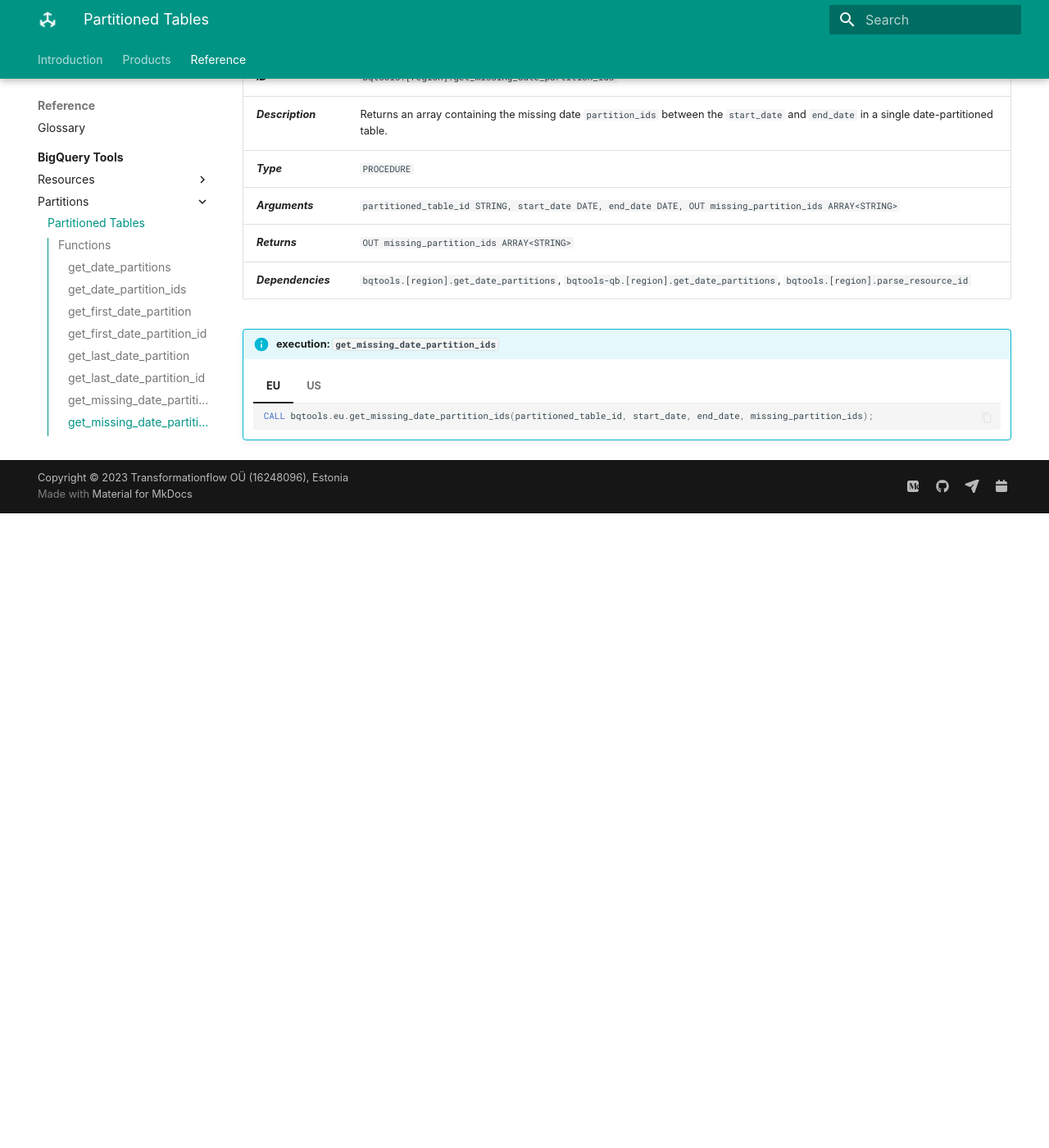
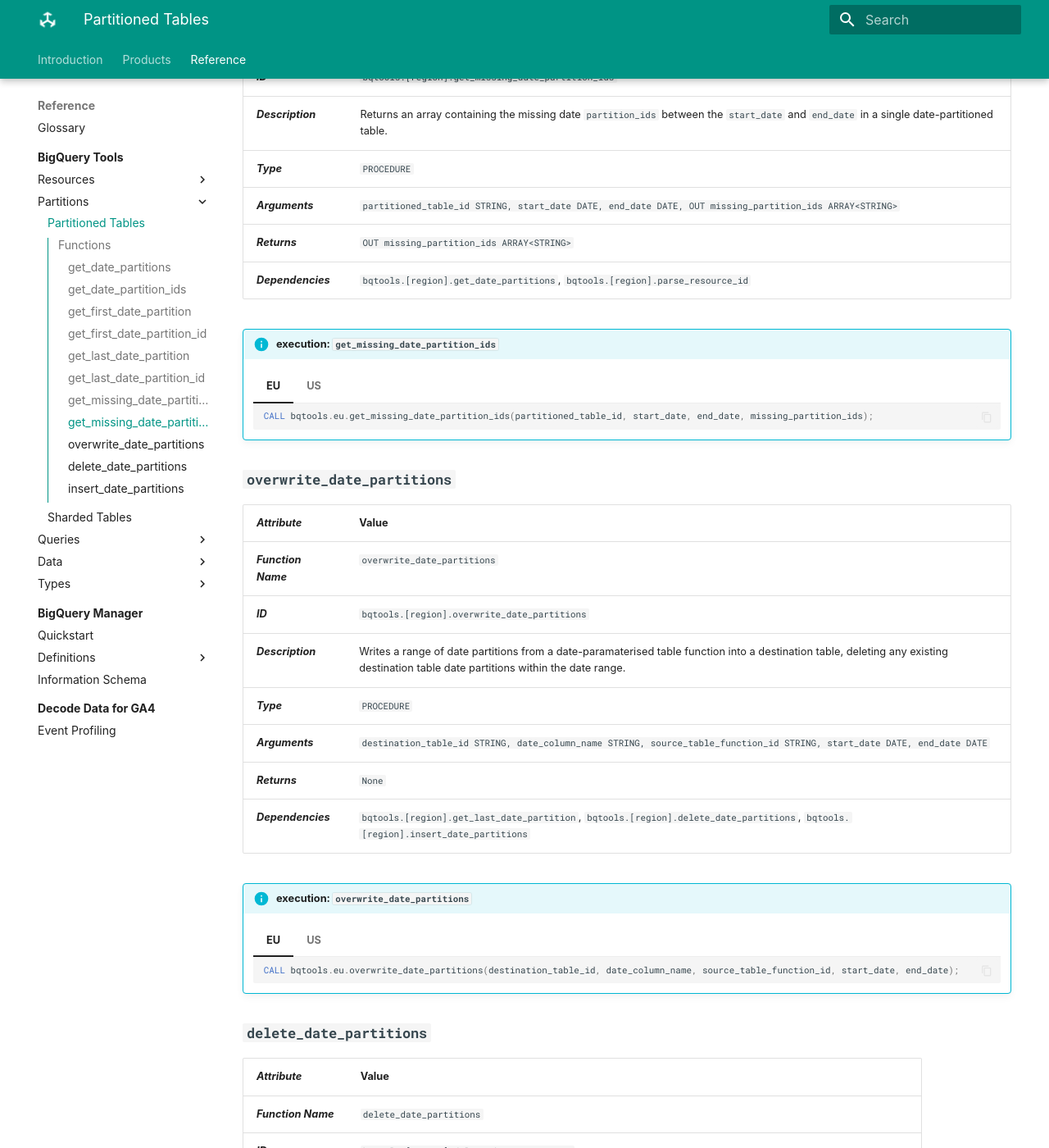
Before and after one commit to transformationflow/transformationflow.github.io, an MkDocs documentation site: the page built from docs/reference/bqtools/partitions/partitioning.md, in a window 1280 px wide and 1400 px high, scrolled down 4770 px. Shown: the whole window at 82% size. Built offline with MkDocs 1.6.1 and Material for MkDocs 9.7.7, drawn with Linux system fonts in a browser that asks for light colours; some web fonts are replaced; before the commit the page ends 5396 px from its top, so only the background shows below that; some of the changed text lies outside the part shown.

Commit message:
added partition functions

````diff
--- a/docs/reference/bqtools/partitions/partitioning.md
+++ b/docs/reference/bqtools/partitions/partitioning.md
@@ -54,7 +54,7 @@
 _**Type**_ | `PROCEDURE`
 _**Arguments**_ | `partitioned_table_id STRING, OUT first_partition DATE`
 _**Returns**_ | `OUT first_partition DATE`
-_**Dependencies**_ | `bqtools.[region].get_date_partitions`, `bqtools-qb.[region].get_date_partitions`, `bqtools.[region].parse_resource_id`
+_**Dependencies**_ | `bqtools.[region].get_date_partitions`, `bqtools.[region].parse_resource_id`
 
 !!! info "execution: `get_first_date_partition`"
     === "EU"
@@ -98,7 +98,7 @@
 _**Type**_ | `PROCEDURE`
 _**Arguments**_ | `partitioned_table_id STRING, OUT last_partition DATE`
 _**Returns**_ | `OUT last_partition DATE`
-_**Dependencies**_ | `bqtools.[region].get_date_partitions`, `bqtools-qb.[region].get_date_partitions`, `bqtools.[region].parse_resource_id`
+_**Dependencies**_ | `bqtools.[region].get_date_partitions`, `bqtools.[region].parse_resource_id`
 
 !!! info "execution: `get_last_date_partition`"
     === "EU"
@@ -120,7 +120,7 @@
 _**Type**_ | `PROCEDURE`
 _**Arguments**_ | `partitioned_table_id STRING, OUT last_partition_id STRING`
 _**Returns**_ | `OUT last_partition_id STRING`
-_**Dependencies**_ | `bqtools.[region].get_date_partition_ids`, `bqtools-qb.[region].get_date_partitions`, `bqtools.[region].parse_resource_id`
+_**Dependencies**_ | `bqtools.[region].get_date_partition_ids`, `bqtools.[region].parse_resource_id`
 
 !!! info "execution: `get_last_date_partition_id`"
     === "EU"
@@ -142,7 +142,7 @@
 _**Type**_ | `PROCEDURE`
 _**Arguments**_ | `partitioned_table_id STRING, start_date DATE, end_date DATE, OUT missing_partitions ARRAY<DATE>`
 _**Returns**_ | `OUT missing_partitions ARRAY<DATE>`
-_**Dependencies**_ | `bqtools.[region].get_date_partitions`, `bqtools-qb.[region].get_date_partitions`, `bqtools.[region].parse_resource_id`
+_**Dependencies**_ | `bqtools.[region].get_date_partitions`, `bqtools.[region].parse_resource_id`
 
 !!! info "execution: `get_missing_date_partitions`"
     === "EU"
@@ -164,7 +164,7 @@
 _**Type**_ | `PROCEDURE`
 _**Arguments**_ | `partitioned_table_id STRING, start_date DATE, end_date DATE, OUT missing_partition_ids ARRAY<STRING>`
 _**Returns**_ | `OUT missing_partition_ids ARRAY<STRING>`
-_**Dependencies**_ | `bqtools.[region].get_date_partitions`, `bqtools-qb.[region].get_date_partitions`, `bqtools.[region].parse_resource_id`
+_**Dependencies**_ | `bqtools.[region].get_date_partitions`, `bqtools.[region].parse_resource_id`
 
 !!! info "execution: `get_missing_date_partition_ids`"
     === "EU"
@@ -176,3 +176,69 @@
         ```sql
         CALL bqtools.us.get_missing_date_partition_ids(partitioned_table_id, start_date, end_date, missing_partition_ids);
         ```
+
+## **`overwrite_date_partitions`**
+_**Attribute**_ | Value
+--- | ---
+_**Function Name**_ | `overwrite_date_partitions`
+_**ID**_ | `bqtools.[region].overwrite_date_partitions`
+_**Description**_ | Writes a range of date partitions from a date-paramaterised table function into a destination table, deleting any existing destination table date partitions within the date range.
+_**Type**_ | `PROCEDURE`
+_**Arguments**_ | `destination_table_id STRING, date_column_name STRING, source_table_function_id STRING, start_date DATE, end_date DATE`
+_**Returns**_ | `None`
+_**Dependencies**_ | `bqtools.[region].get_last_date_partition`, `bqtools.[region].delete_date_partitions`, `bqtools.[region].insert_date_partitions`
+
+!!! info "execution: `overwrite_date_partitions`"
+    === "EU"
+        ```sql
+        CALL bqtools.eu.overwrite_date_partitions(destination_table_id, date_column_name, source_table_function_id, start_date, end_date);
+        ```
+
+    === "US"
+        ```sql
+        CALL bqtools.us.overwrite_date_partitions(destination_table_id, date_column_name, source_table_function_id, start_date, end_date);
+        ```
+
+## **`delete_date_partitions`**
+_**Attribute**_ | Value
+--- | ---
+_**Function Name**_ | `delete_date_partitions`
+_**ID**_ | `bqtools.[region].delete_date_partitions`
+_**Description**_ | Deletes a range of date partitions from a date-partitioned destination table (with [time-unit column partitioning](https://cloud.google.com/bigquery/docs/partitioned-tables#date_timestamp_partitioned_tables)).
+_**Type**_ | `PROCEDURE`
+_**Arguments**_ | `destination_table_id STRING, date_column_name STRING, start_date DATE, end_date DATE`
+_**Returns**_ | `None`
+_**Dependencies**_ | `bqtools-qb.[region].delete_date_partitions`
+
+!!! info "execution: `delete_date_partitions`"
+    === "EU"
+        ```sql
+        CALL bqtools.eu.delete_date_partitions(destination_table_id, date_column_name, start_date, end_date);
+        ```
+
+    === "US"
+        ```sql
+        CALL bqtools.us.overwrite_date_partitions(destination_table_id, date_column_name, start_date, end_date);
+        ```
+
+## **`insert_date_partitions`**
+_**Attribute**_ | Value
+--- | ---
+_**Function Name**_ | `insert_date_partitions`
+_**ID**_ | `bqtools.[region].insert_date_partitions`
+_**Description**_ | Inserts a range of date-partitions from a date-paramaterised table function into a date-partitioned destination table.
+_**Type**_ | `PROCEDURE`
+_**Arguments**_ | `destination_table_id STRING, source_table_function_id STRING, start_date DATE, end_date DATE`
+_**Returns**_ | `None`
+_**Dependencies**_ | `bqtools-qb.[region].insert_date_partitions`
+
+!!! info "execution: `delete_date_partitions`"
+    === "EU"
+        ```sql
+        CALL bqtools.eu.delete_date_partitions(destination_table_id, source_table_function_id, start_date, end_date);
+        ```
+
+    === "US"
+        ```sql
+        CALL bqtools.us.overwrite_date_partitions(destination_table_id, source_table_function_id, start_date, end_date);
+        ```
````
Also changed, not shown: other parts of docs/reference/bqtools/partitions/partitioning.md (+1 -1 lines).
